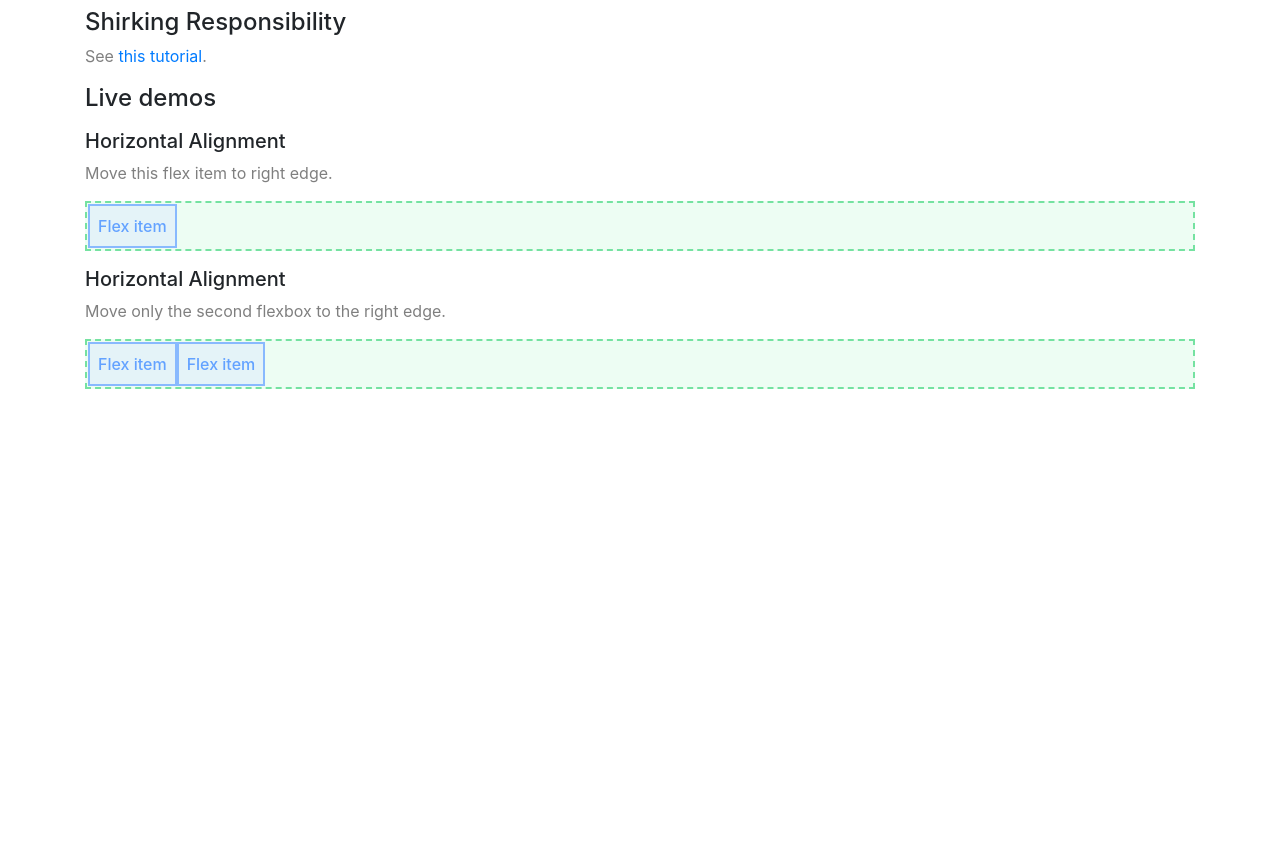
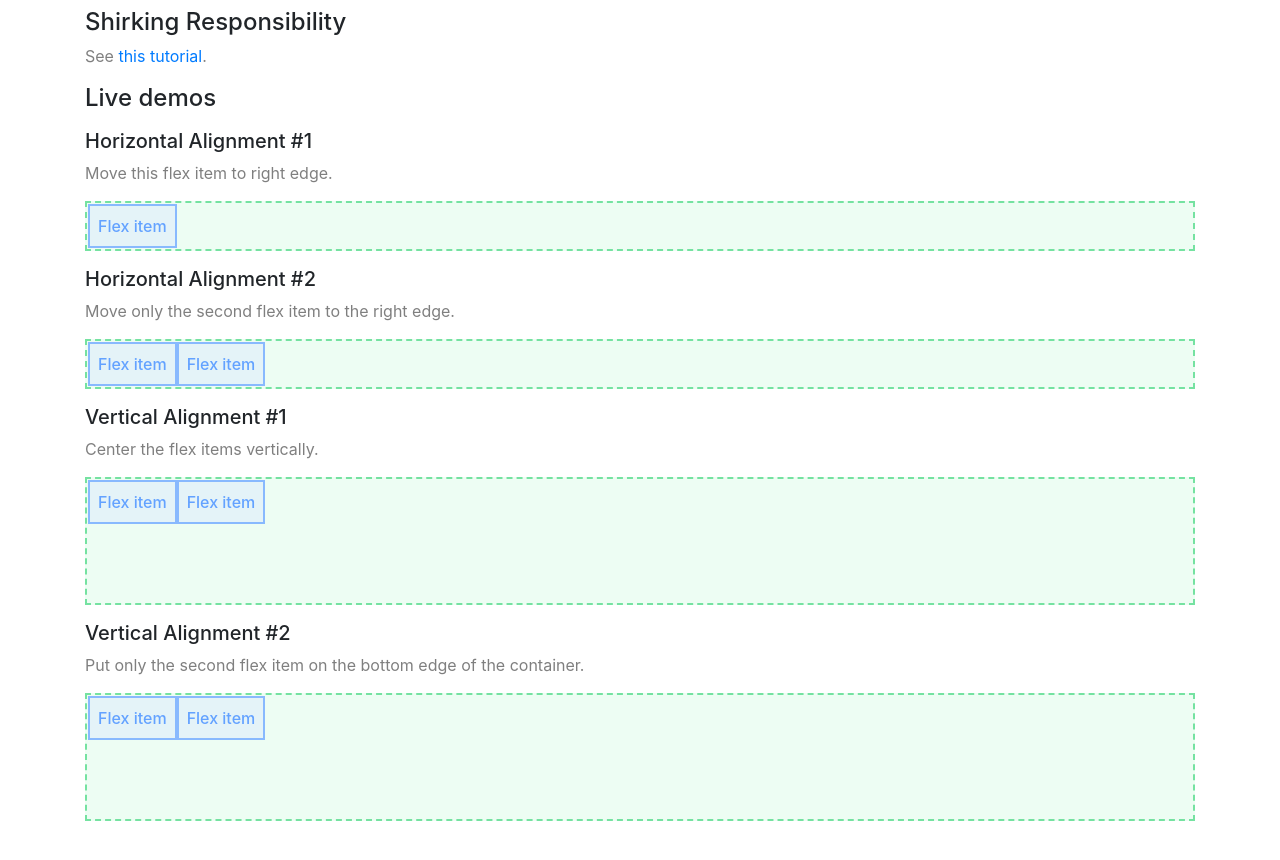
Before and after one commit to avahajr/css-demo, a React (Vite) app: page /flex in a window 1280 px wide. Shown: the part 780-1640 px from the top of the page. Before the commit the page ends 1217 px from the top, so only its background shows below. Built offline with nearby package versions, Linux system fonts and the light colour scheme.

Commit message:
add more examples

```diff
--- a/src/demos/FlexExamples.tsx
+++ b/src/demos/FlexExamples.tsx
@@ -7,7 +7,7 @@ function ExampleWithHeader({children, header, problemStatement}: { children: Rea
     </>
 }
 export function HorizontalExample1() {
-    return <ExampleWithHeader header={'Horizontal Alignment'} problemStatement={'Move this flex item to right edge.'}>
+    return <ExampleWithHeader header={'Horizontal Alignment #1'} problemStatement={'Move this flex item to right edge.'}>
         <div className={"d-flex tw:flex-c"}>
             <div className={"tw:flex-i"}>Flex item</div>
         </div>
@@ -15,13 +15,27 @@ export function HorizontalExample1() {
 }
 
 export function HorizontalExample2() {
-    return <ExampleWithHeader header={'Horizontal Alignment'} problemStatement={'Move only the second flexbox to the right edge.'}>
+    return <ExampleWithHeader header={'Horizontal Alignment #2'} problemStatement={'Move only the second flex item to the right edge.'}>
         <div className={"d-flex tw:flex-c"}>
             <div className={"tw:flex-i"}>Flex item</div>
             <div className={"tw:flex-i"}>Flex item</div>
         </div>
     </ExampleWithHeader>;
 }
-export function FlexExample2() {
-    return <></>
+export function VerticalExample1() {
+    return <ExampleWithHeader header={'Vertical Alignment #1'} problemStatement={'Center the flex items vertically.'}>
+        <div className={'d-flex tw:flex-c tw:min-h-32'}>
+            <div className={'tw:flex-i tw:h-fit'}>Flex item</div>
+            <div className={'tw:flex-i tw:h-fit'}>Flex item</div>
+        </div>
+    </ExampleWithHeader>
 }
+
+export function VerticalExample2() {
+    return <ExampleWithHeader header={'Vertical Alignment #2'} problemStatement={'Put only the second flex item on the bottom edge of the container.'}>
+        <div className={'d-flex tw:flex-c tw:min-h-32'}>
+            <div className={'tw:flex-i tw:h-fit'}>Flex item</div>
+            <div className={'tw:flex-i tw:h-fit'}>Flex item</div>
+        </div>
+    </ExampleWithHeader>
+}
--- a/src/sections/Flex.tsx
+++ b/src/sections/Flex.tsx
@@ -1,5 +1,5 @@
 import Example from '../components/Example.tsx';
-import {HorizontalExample1, HorizontalExample2} from "../demos/FlexExamples.tsx";
+import {HorizontalExample1, HorizontalExample2, VerticalExample1, VerticalExample2} from "../demos/FlexExamples.tsx";
 
 export default function Flex() {
     return (
@@ -7,7 +7,7 @@ export default function Flex() {
             <h2>Flexbox</h2>
             <p>Bootstrap versions 4.6 and newer are <strong>built on top of flexbox</strong>.</p>
             <h3>Block vs. Inline</h3>
-            <Example caption={'HTML elements are either block  (they stack in vertical "blocks").'}>
+            <Example caption={'HTML elements are either block  (they stack in vertical "blocks")...'}>
                 <div className={'tw:outlined-col tw:text-red-700/80 pl-4'}>{"<div>"}</div>
                 <div className={'tw:outlined-col tw:text-yellow-700/80 pl-4'}>{"<div>"}</div>
                 <div className={'tw:outlined-col tw:text-blue-700/80 pl-4'}>{"<div>"}</div>
@@ -86,7 +86,7 @@ export default function Flex() {
             <p>In CSS, setting the <code> display</code> property to <code>flex</code> makes an HTML element a <strong>flex
                 container</strong>. That element's children become <strong>flex items</strong>.</p>
             <div className={'d-flex tw:flex-c'}>
-                <div className={'tw:flex-i'}>Flex item</div>
+                {[1,2,3,4].map((i) => <div key={i} className={'tw:flex-i'}>Flex item</div>)}
             </div>
             <h4 className={'mt-4'}>Shirking Responsibility</h4>
             <p>See <a href={'https://www.joshwcomeau.com/css/interactive-guide-to-flexbox/#flex-direction-2'}
@@ -95,6 +95,8 @@ export default function Flex() {
             {/* Flex container */}
             <HorizontalExample1/>
             <HorizontalExample2/>
+            <VerticalExample1/>
+            <VerticalExample2/>
         </section>
     );
 }
```
